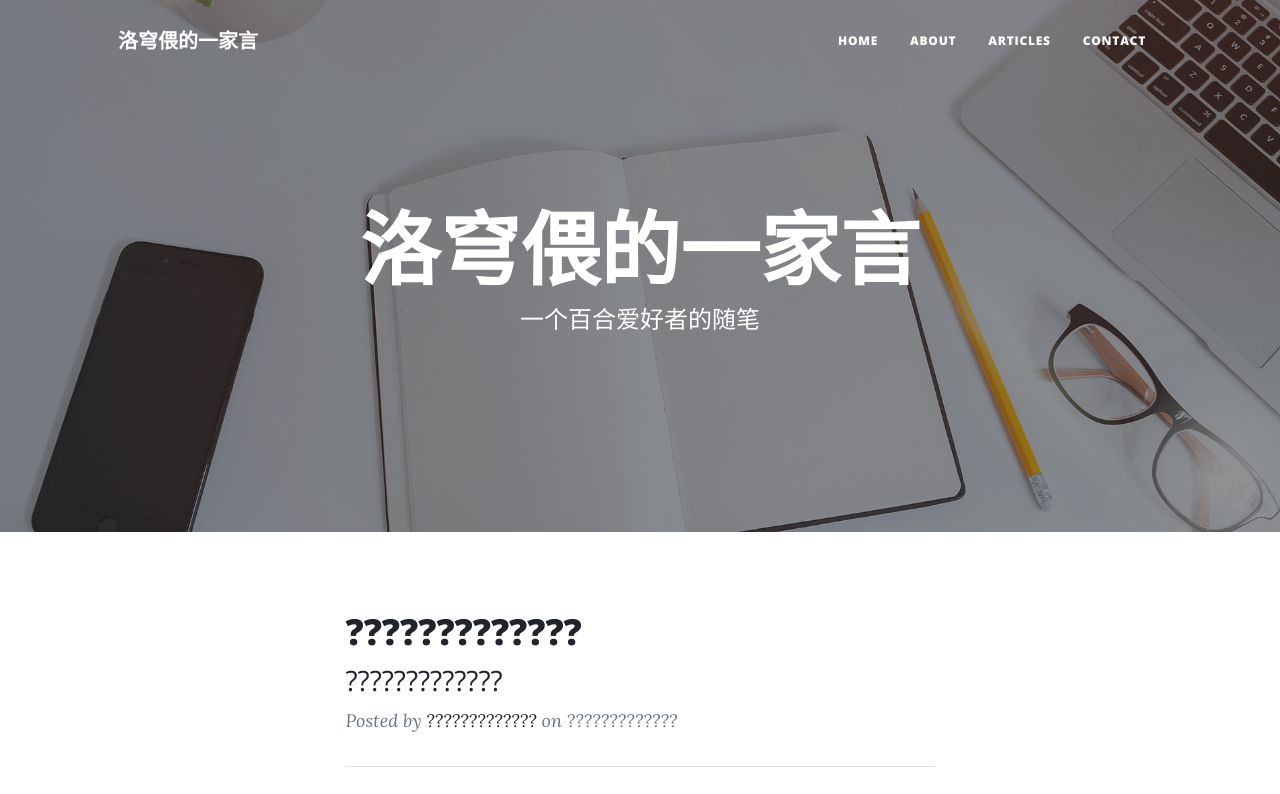
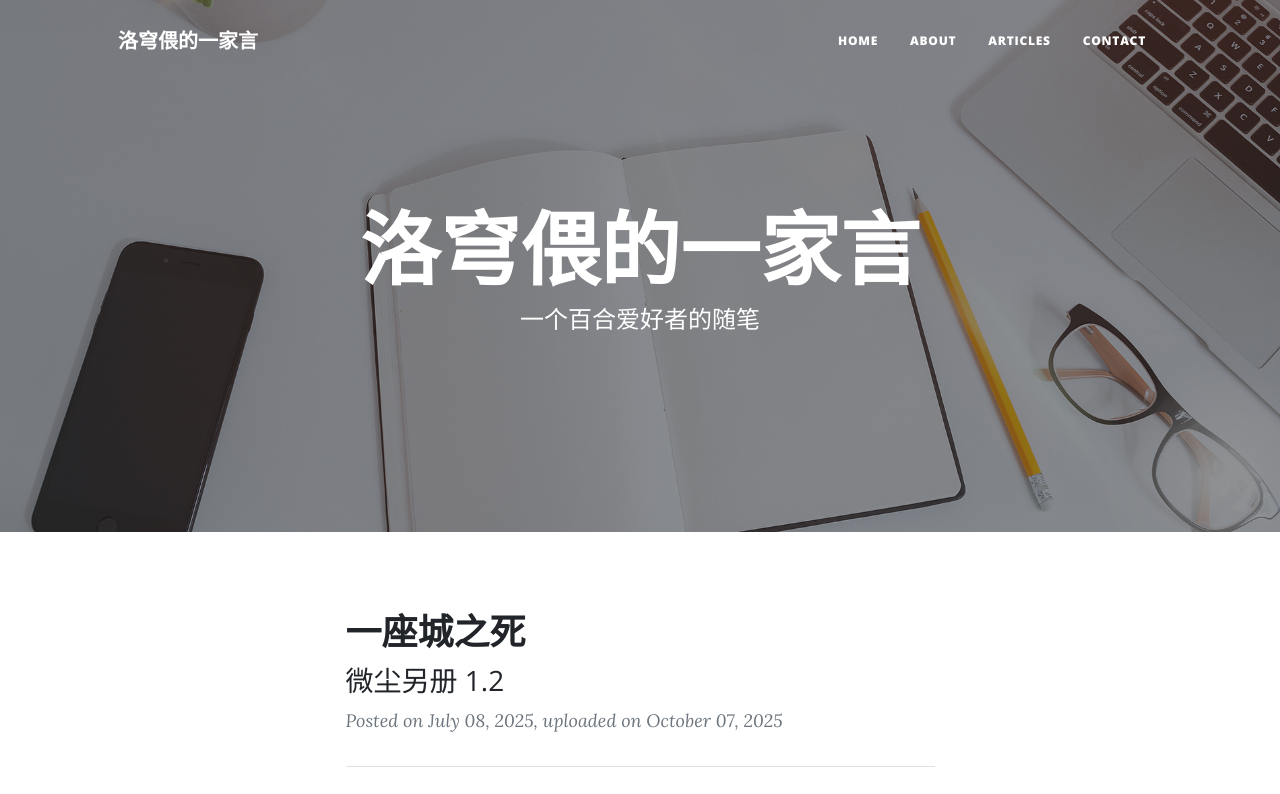
Before and after one commit to Luoqiongwei/home, a plain HTML site: page index.html in a window 1280 px wide. Shown: the top 794 px of the page. Drawn offline with nearby package versions, Linux system fonts and the light colour scheme.

Commit message:
Update post link and content in index.html

```diff
--- a/index.html
+++ b/index.html
@@ -53,14 +53,12 @@
                 <div class="col-md-10 col-lg-8 col-xl-7">
                     <!-- Post preview-->
                     <div class="post-preview">
-                        <a href="#!">
-                            <h2 class="post-title">?????????????</h2>
-                            <h3 class="post-subtitle">?????????????</h3>
+                        <a href="post.html">
+                            <h2 class="post-title">一座城之死</h2>
+                            <h3 class="post-subtitle">微尘另册 1.2</h3>
                         </a>
                         <p class="post-meta">
-                            Posted by
-                            <a href="#!">?????????????</a>
-                            on ?????????????
+                            Posted on July 08, 2025, uploaded on October 07, 2025
                         </p>
                     </div>
                     <!-- Divider-->
```
